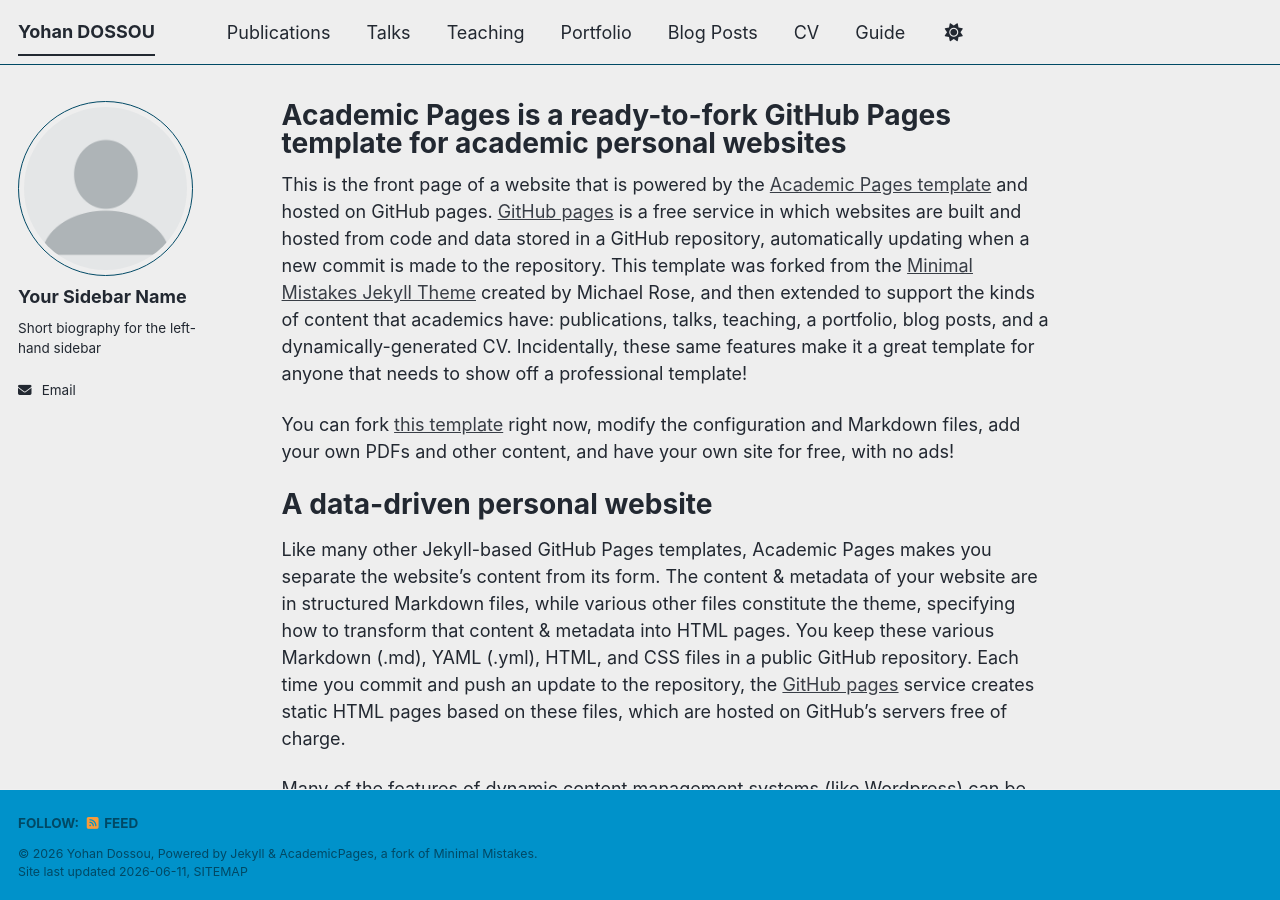
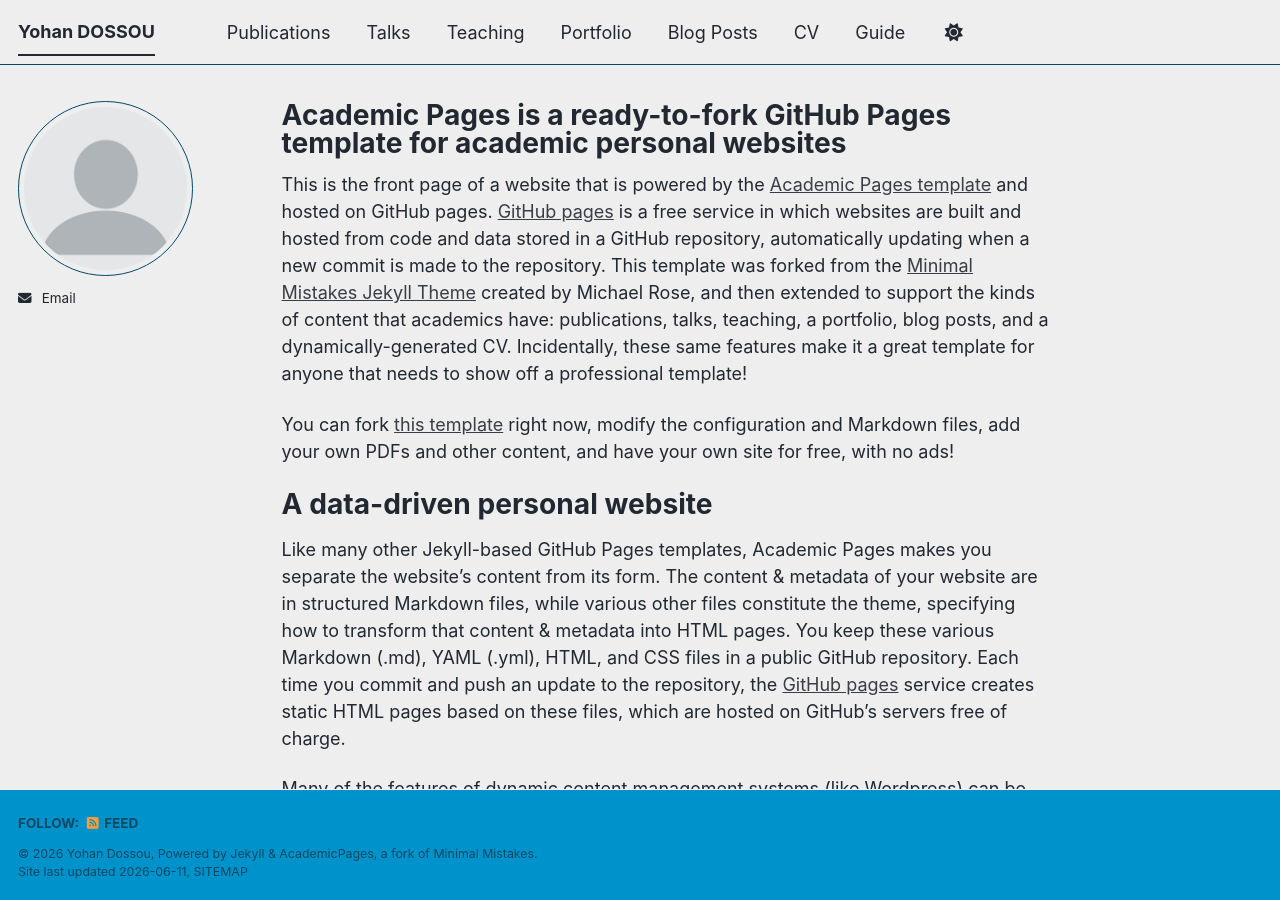
Before and after one commit to yohan-dossou/yohan-dossou.github.io, a Jekyll site: the page built from _pages/about.md, in a window 1280 px wide and 900 px high. Built offline with Jekyll 4.4.1, drawn with Linux system fonts in a browser that asks for light colours; a script bundle is joined from its source files by our own code; library files that are not in the unit come from our copies.

Commit message:
Update _config.yml

```diff
--- a/_config.yml
+++ b/_config.yml
@@ -24,9 +24,9 @@ repository               : "yohan-dossou/yohan-dossou.github.io"
 author:
   # Biographic information
   avatar           : "profile.png"
-  name             : "Your Sidebar Name"
+  name             : #
   pronouns         : # example: "she/her"
-  bio              : "Short biography for the left-hand sidebar"
+  bio              : #
   email            : "yohan.dossou[at]ens-paris-saclay.fr"
 
   # Academic websites
```
